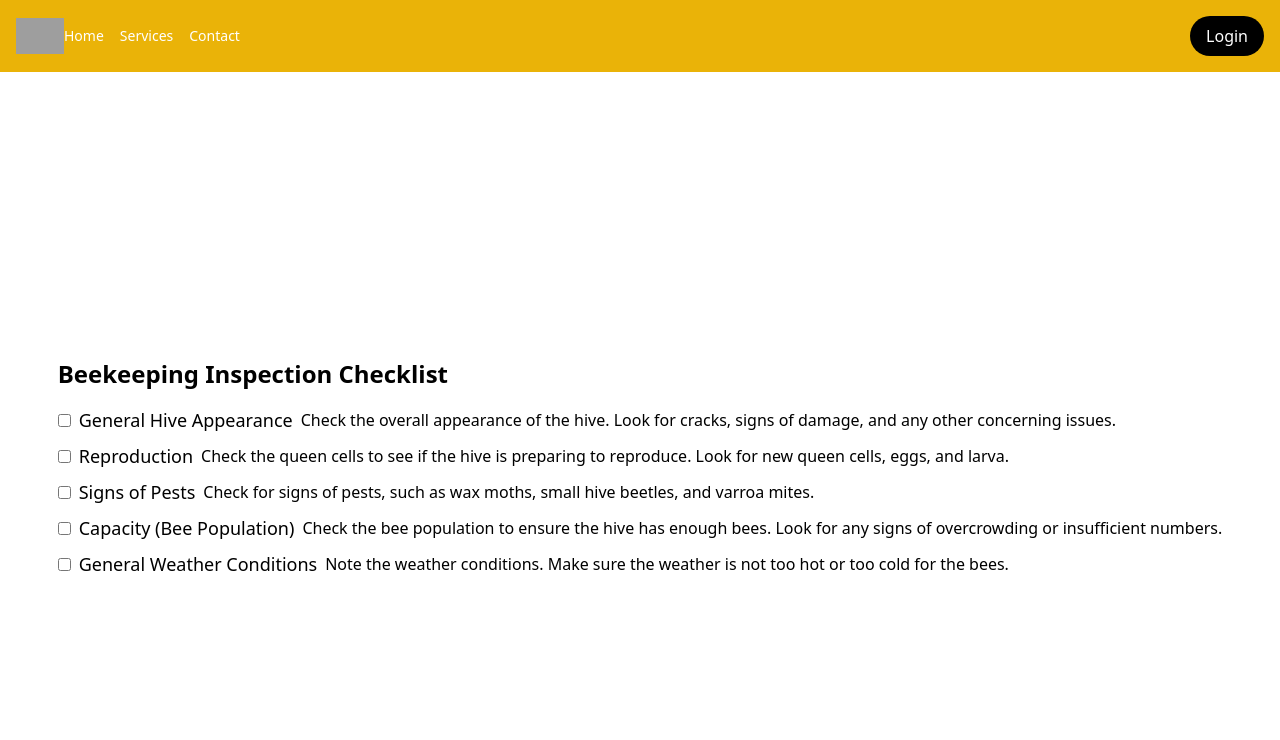
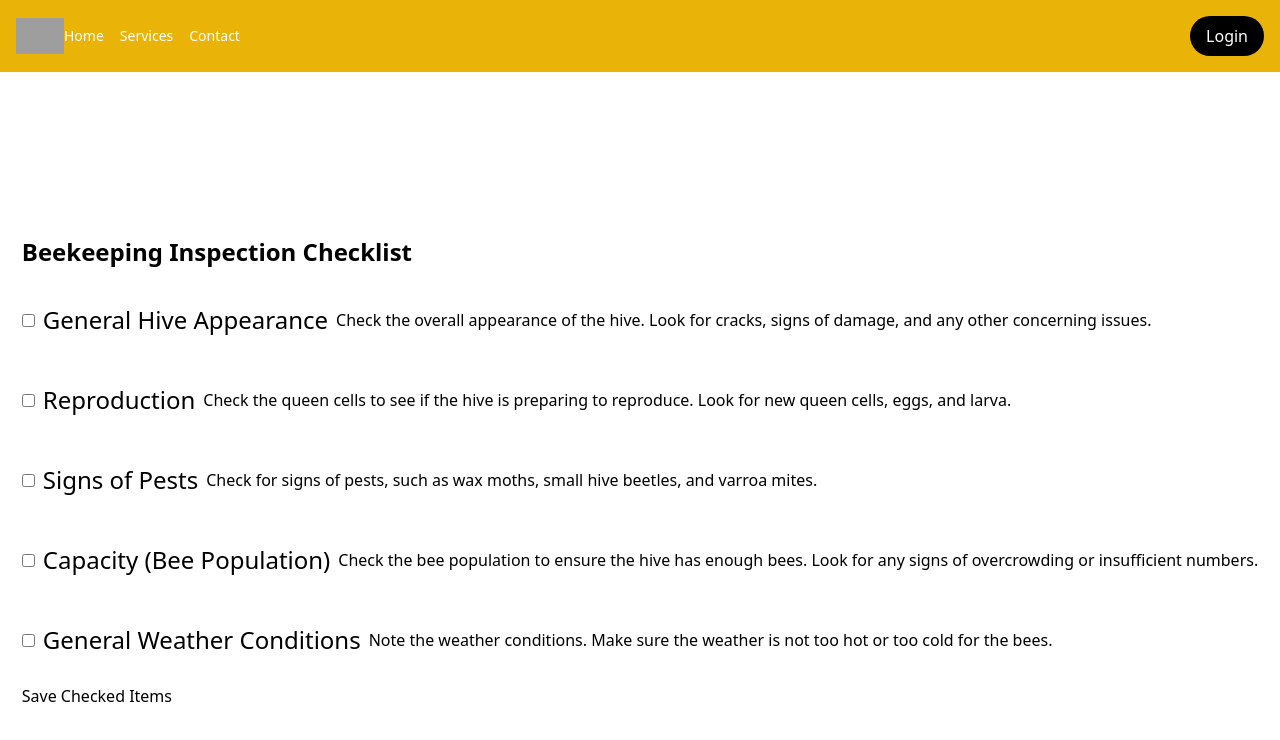
Before and after one commit to taumang/beekeeper_inspection_checklist_app, a React (Vite) app in the folder beekeeping_inspection_checklist/: page / in a window 1280 px wide. Shown: the top 740 px of the page. Built offline with nearby package versions, Linux system fonts and the light colour scheme; grey boxes are pictures that could not be loaded.

Commit message:
Looking for a way to save the checklist

```diff
--- a/beekeeping_inspection_checklist/src/Bee checklist/bee_checklist_main.jsx
+++ b/beekeeping_inspection_checklist/src/Bee checklist/bee_checklist_main.jsx
@@ -35,23 +35,32 @@ function BeekeepingInspectionChecklist() {
     setChecklist(updatedChecklist);
   }
 
+  function handleSave() {
+    // Filter the checked items and perform your save logic here
+    const checkedItems = checklist.filter(item => item.checked);
+    console.log(checkedItems); // Replace with your save logic
+  }
   return (
     <div className="beekeeping-inspection-checklist">
       <h2 className="text-2xl font-bold mb-4">Beekeeping Inspection Checklist</h2>
       <ul>
         {checklist.map((item, index) => (
-          <li key={item.item} className="flex items-center mb-2">
+          <li key={item.item} className="flex items-center mb-2 ">
             <input
               type="checkbox"
               checked={item.checked}
               onChange={() => handleCheckboxChange(index)}
               className="mr-2"
             />
-            <span className="text-lg">{item.item}</span>
+            <span className="text-2xl">{item.item}</span>
+            <br />
+            <br />
+            <br />
             <p className="ml-2">{item.description}</p>
           </li>
         ))}
       </ul>
+      <button onClick={handleSave}>Save Checked Items</button>
     </div>
   );
 }
```
